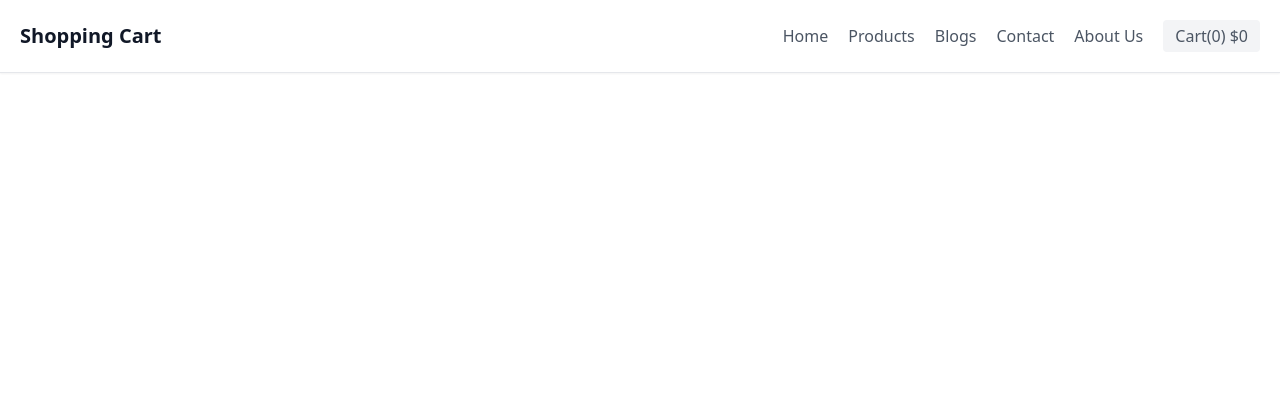
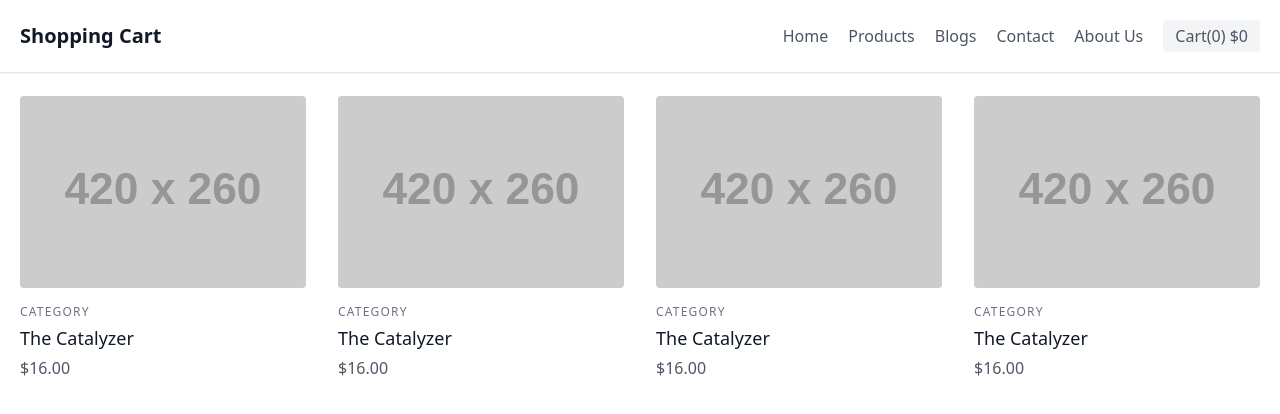
Before and after one commit to parvez-prottoy/shopping-cart, a React (Vite) app: page / in a window 1280 px wide. Shown: the top 414 px of the page. Built offline with nearby package versions, Linux system fonts and the light colour scheme.

Commit message:
adding products components

```diff
--- /dev/null
+++ b/src/components/products/Product.jsx
@@ -0,0 +1,24 @@
+const Product = () => {
+  return (
+    <div class="lg:w-1/4 md:w-1/2 p-4 w-full duration-300 hover:scale-[1.02] cursor-pointer">
+      <a class="block relative h-48 rounded overflow-hidden ">
+        <img
+          alt="ecommerce"
+          class="object-cover object-center w-full h-full block"
+          src="https://dummyimage.com/420x260"
+        />
+      </a>
+      <div class="mt-4">
+        <h3 class="text-gray-500 text-xs tracking-widest title-font mb-1">
+          CATEGORY
+        </h3>
+        <h2 class="text-gray-900 title-font text-lg font-medium">
+          The Catalyzer
+        </h2>
+        <p class="mt-1">$16.00</p>
+      </div>
+    </div>
+  );
+};
+
+export default Product;
--- /dev/null
+++ b/src/components/products/Products.jsx
@@ -0,0 +1,16 @@
+import Product from "./Product";
+
+const Products = () => {
+  return (
+    <div class="container px-5 py-24 mx-auto">
+      <div class="flex flex-wrap -m-4">
+        <Product />
+        <Product />
+        <Product />
+        <Product />
+      </div>
+    </div>
+  );
+};
+
+export default Products;
--- a/src/pages/HomePage.jsx
+++ b/src/pages/HomePage.jsx
@@ -1,7 +1,13 @@
-import React from "react";
+import Products from "../components/products/Products";
 
 const HomePage = () => {
-  return <></>;
+  return (
+    <>
+      <section className="text-gray-600 body-font">
+        <Products />
+      </section>
+    </>
+  );
 };
 
 export default HomePage;
```
